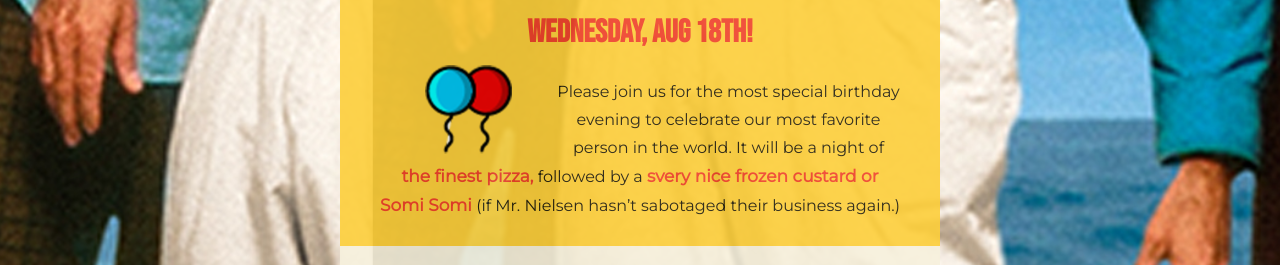
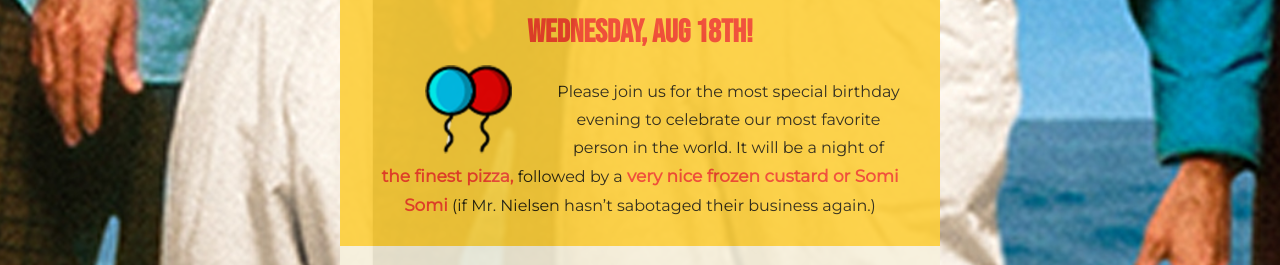
Before and after one commit to DDdoingstuff/Happybday2u, a plain HTML site: page index.html in a window 1280 px wide. Shown: the part 1120-1385 px from the top of the page. Drawn offline with Linux system fonts and the light colour scheme.

Commit message:
Update index.html

```diff
--- a/index.html
+++ b/index.html
@@ -55,7 +55,7 @@
             <aside class="left">
                 <img src="https://dddoingstuff.github.io/Happybday2u/images/balloons.png" alt="balloons icon" class="balloons">
             </aside>
-            <p class="invite">Please join us for the most special birthday evening to celebrate our most favorite person in the world. It will be a night of <strong>the finest pizza,</strong> followed by a <strong>svery nice frozen custard  or Somi Somi</strong> (if Mr. Nielsen hasn’t sabotaged their business again.)
+            <p class="invite">Please join us for the most special birthday evening to celebrate our most favorite person in the world. It will be a night of <strong>the finest pizza,</strong> followed by a <strong>very nice frozen custard  or Somi Somi</strong> (if Mr. Nielsen hasn’t sabotaged their business again.)
             </p>
         </section>
 
```
